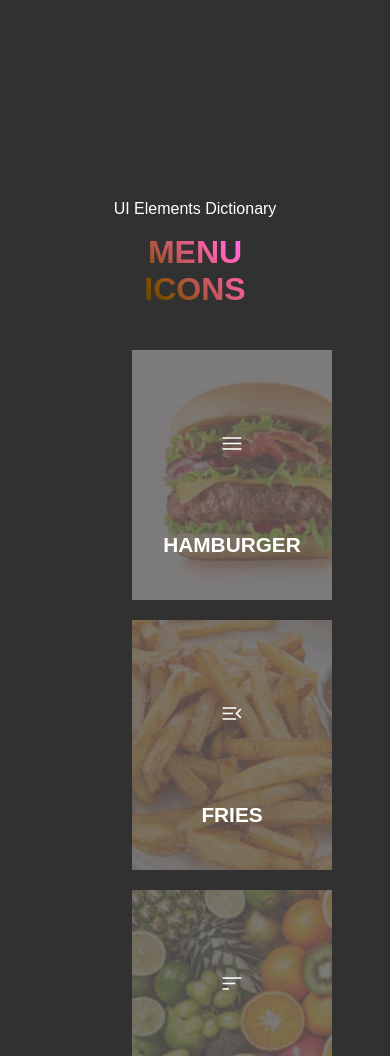
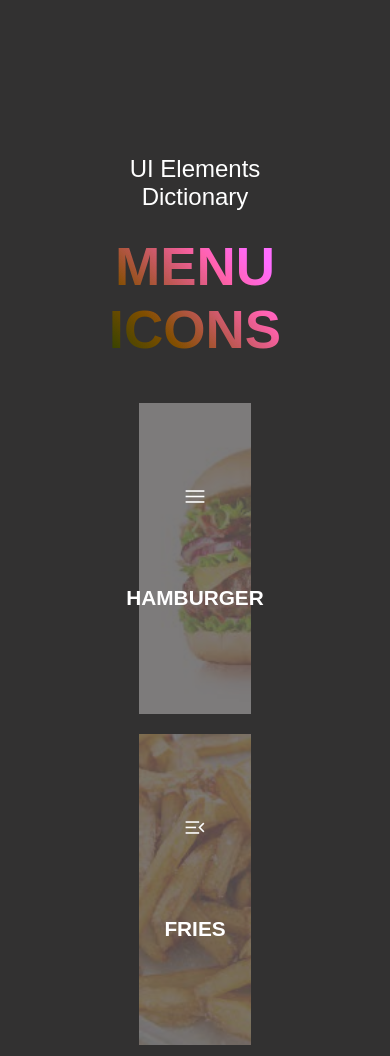
Before and after one commit to barathbalasubramanian/UI_design, a plain HTML site: page index.html in a window 390 px wide. Shown: the top 1056 px of the page. Drawn offline with nearby package versions, Linux system fonts and the light colour scheme.

Commit message:
Update style.css

```diff
--- a/style.css
+++ b/style.css
@@ -208,16 +208,28 @@ body{
         -webkit-filter: hue-rotate(-360deg);
     }
 }
-@media only screen and (max-width:830px) {
+@media only screen and (min-width:830px) {
+    body{
+        position : relative;
+        top:0px
+    }
+    .heading{
+    font-size: 2.5rem;
+    }
+    .heading #title {
+        font-size: 5rem;
+    }
+}
+@media only screen and (max-width:830px) and (min-width:601px){
     body{
         position : relative;
         top:100px
     }
     .heading{
-    font-size: 1.5rem;
+    font-size: 2rem;
     }
     .heading #title {
-        font-size: 4rem;
+        font-size: 6rem;
     }
 
     .firstdiv {
@@ -252,7 +264,7 @@ body{
         margin: 10px;
 }
     }
-@media only screen and (max-width:600px) {
+@media only screen and (max-width:800px)and (min-width:600px) {
     body{
         position : relative;
         top:100px
@@ -261,7 +273,7 @@ body{
         font-size: 1.8rem;
         }
     .heading #title {
-        font-size: 4.2rem;
+        font-size: 5.2rem;
     }
     .firstdiv {
         margin: 24px;
@@ -284,22 +296,21 @@ body{
         font-size: .8em;
     }
     }
-@media only screen and (max-width:500px) {
+@media only screen and (max-width:600px)  {
     body{
         position : relative;
         margin:100px
     }
     .heading p  {
-        font-size: 1rem;
+        font-size: 1.5em;
     }
     .heading #title {
-        font-size: 2rem;
+        font-size: 3.4rem;
     }
     .firstdiv {
         margin: 7px;
         margin-top: 17%;
         margin-bottom: 0%;
-        width : 250px;
         display: flex;
         flex-direction: column;
         align-items: center;
@@ -308,7 +319,6 @@ body{
     .seconddiv {
         margin: 7px;
         margin-top: 0%;
-        width : 250px;
         display: flex;
         flex-direction: column;
         align-items: center;
@@ -321,4 +331,17 @@ body{
         margin-top:75px;
         font-size: 1.3em;
     }
+
+    .hamburger,
+    .fries,
+    .bento,
+    .doner,
+    .hotdog,
+    .meatball,
+    .kebab,
+    .chocolate{
+        width: 64%;
+        height: 311px;
+        margin: 10px;
+}
     }
```
